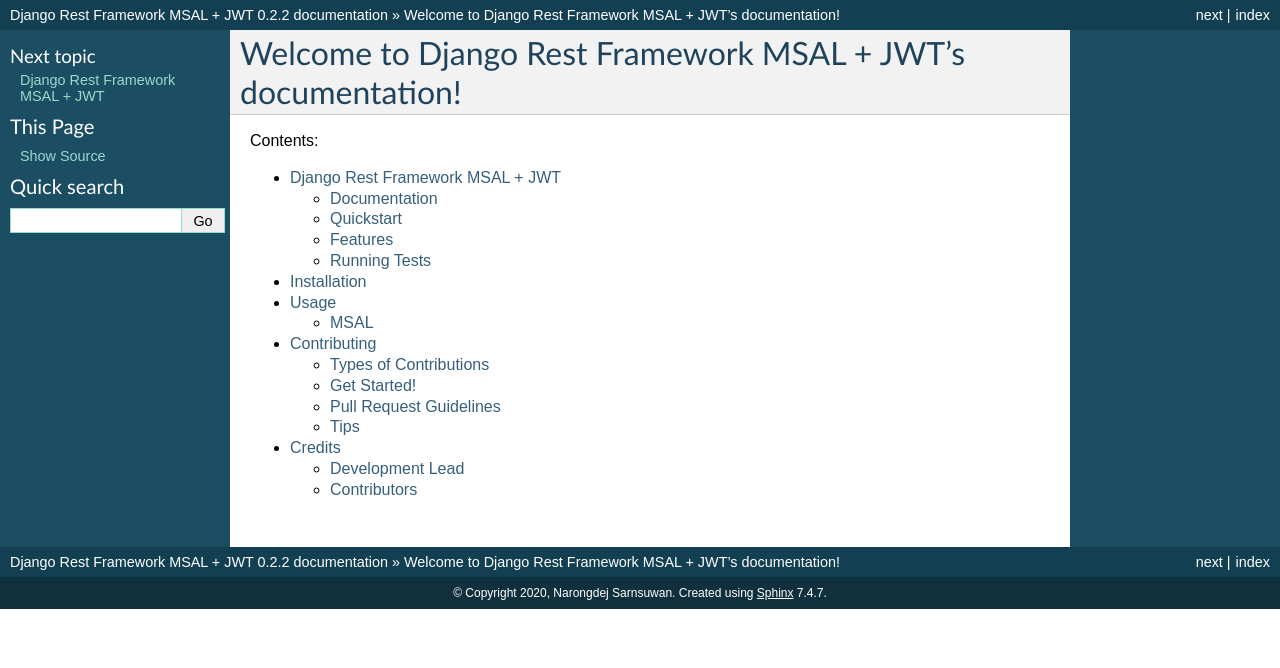
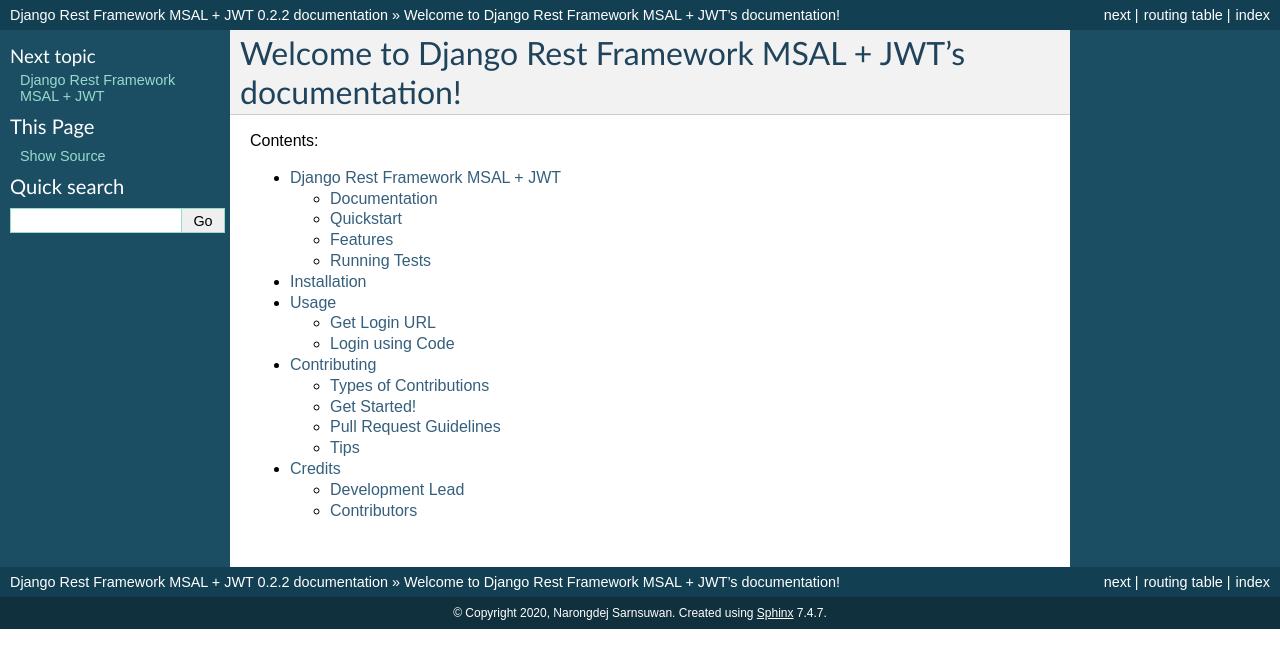
Before and after one commit to narongdejsrn/drf-msal-jwt, a Sphinx documentation site: the page built from docs/index.rst, in a window 1280 px wide. Shown: the top 668 px of the page. Built offline with Sphinx 7.4.7, drawn with Linux system fonts in a browser that asks for light colours.

Commit message:
Add sphinx extensions

```diff
--- a/docs/conf.py
+++ b/docs/conf.py
@@ -31,7 +31,7 @@
 
 # Add any Sphinx extension module names here, as strings. They can be extensions
 # coming with Sphinx (named 'sphinx.ext.*') or your custom ones.
-extensions = ['sphinx.ext.autodoc', 'sphinx.ext.viewcode']
+extensions = ['sphinx.ext.autodoc', 'sphinx.ext.viewcode', 'sphinxcontrib.httpdomain']
 
 # Add any paths that contain templates here, relative to this directory.
 templates_path = ['_templates']
--- a/docs/usage.rst
+++ b/docs/usage.rst
@@ -56,10 +56,8 @@
 
 Finally, your client can connect to the backend using these url
 
-MSAL
-~~~~~~~~
 
-MSAL Get Login URL
+Get Login URL
 +++++++++++++
 
 .. http:get:: /msal/login_url
@@ -74,8 +72,8 @@
             "login_url": "https://login.microsoftonline.com/...."
         }
 
-MSAL Login using Code
-+++++++++++++
+Login using Code
++++++++++++++++++
 
 .. http:post:: /msal/login_with_code
 
```
